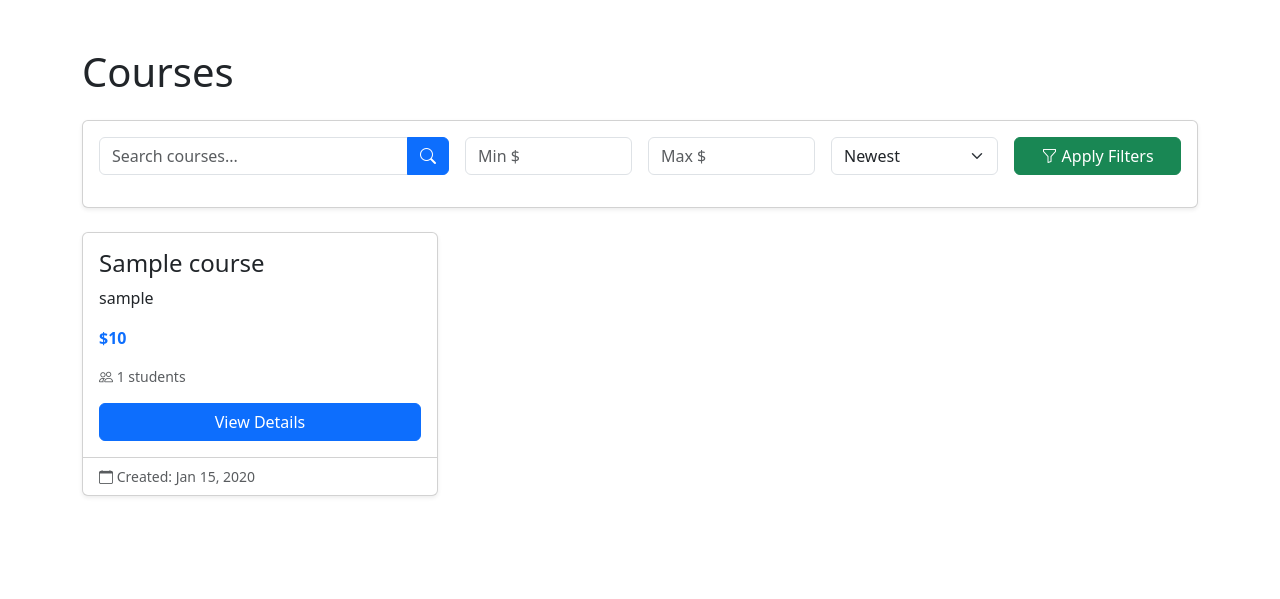
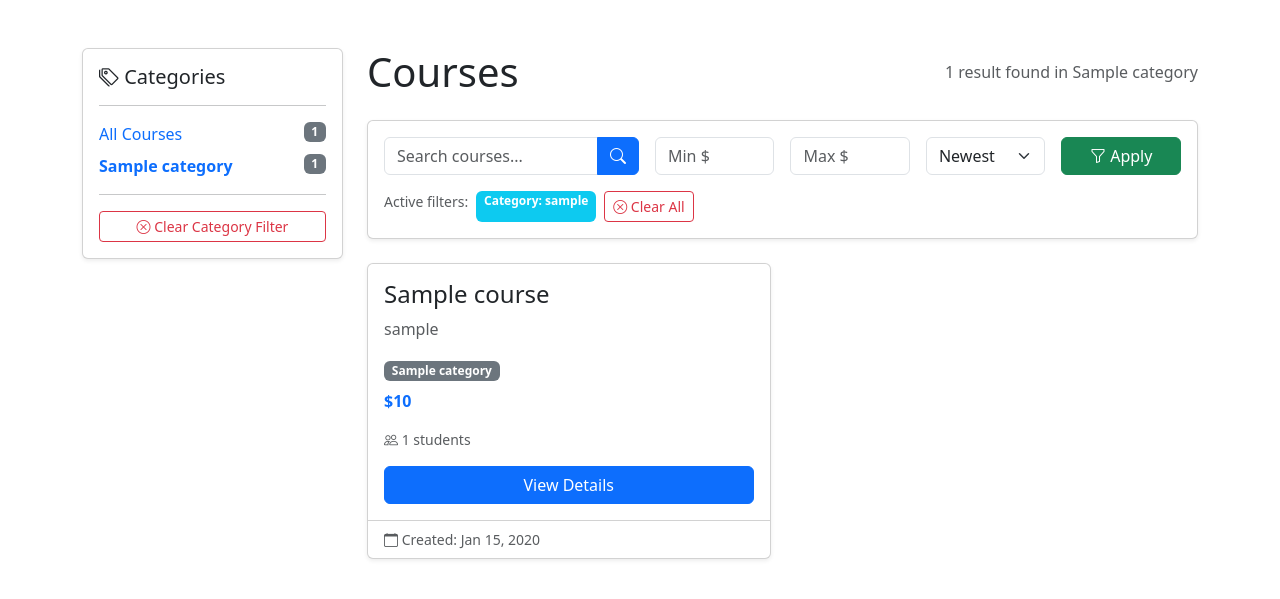
Before and after one commit to yazdan552/CourseHub, a Django app: a page that uses courses/templates/courses/course_list.html in a window 1280 px wide. Shown: the part 56-655 px from the top of the page. Run offline with Django 4.2, Linux system fonts and the light colour scheme; tables that the repository leaves empty hold one stand-in row (values such as "Sample post").

Commit message:
Add category filter to course list
- Add category filter sidebar with course counts
- Filter courses by category slug
- Combine category filter with search and price filters
- Display category badges on course cards
- Keep category filter in URL with hidden input
- Add active filter badges for category

```diff
--- a/courses/templates/courses/course_list.html
+++ b/courses/templates/courses/course_list.html
@@ -1,18 +1,87 @@
+<!-- templates/courses/course_list.html -->
+
 {% extends "base.html" %}
 
 {% block content %}
 
+<div class="row">
+
+    <!-- ================ SIDEBAR: Categories ================ -->
+    <div class="col-md-3">
+
+        <div class="card shadow-sm mb-4">
+
+            <div class="card-body">
+
+                <h5 class="card-title">
+                    <i class="bi bi-tags"></i> Categories
+                </h5>
+
+                <hr>
+
+                <ul class="list-unstyled">
+
+                    <!-- گزینه "All Courses" -->
+                    <li class="mb-2">
+                        <a href="{% url 'course_list' %}"
+                           class="text-decoration-none {% if not category_slug %}fw-bold text-primary{% endif %}">
+                            All Courses
+                            <span class="badge bg-secondary float-end">
+                                {{ total_results }}
+                            </span>
+                        </a>
+                    </li>
+
+                    <!-- لیست دسته‌بندی‌ها -->
+                    {% for category in categories %}
+                        <li class="mb-2">
+                            <a href="{% url 'course_list' %}?category={{ category.slug }}{% if search_query %}&q={{ search_query }}{% endif %}{% if min_price %}&min_price={{ min_price }}{% endif %}{% if max_price %}&max_price={{ max_price }}{% endif %}{% if sort_by != 'newest' %}&sort={{ sort_by }}{% endif %}"
+                               class="text-decoration-none {% if category.slug == category_slug %}fw-bold text-primary{% endif %}">
+                                {{ category.name }}
+                                <span class="badge bg-secondary float-end">
+                                    {{ category.course_count }}
+                                </span>
+                            </a>
+                        </li>
+                    {% empty %}
+                        <li class="text-muted">No categories available.</li>
+                    {% endfor %}
+
+                </ul>
+
+                {% if category_slug %}
+                    <hr>
+                    <a href="{% url 'course_list' %}" class="btn btn-sm btn-outline-danger w-100">
+                        <i class="bi bi-x-circle"></i> Clear Category Filter
+                    </a>
+                {% endif %}
+
+            </div>
+
+        </div>
+
+    </div>
+    <!-- ====================================================== -->
+
+    <!-- ================ MAIN CONTENT ================ -->
+    <div class="col-md-9">
+
         <div class="d-flex justify-content-between align-items-center mb-4">
             <h1 class="mb-0">Courses</h1>
-    {% if search_query or min_price or max_price %}
+            {% if search_query or min_price or max_price or category_slug %}
                 <span class="text-muted">
                     {{ total_results }} result{{ total_results|pluralize }} found
                     {% if search_query %} for "{{ search_query }}"{% endif %}
+                    {% if category_slug %}
+                        {% with cat=categories|first %}
+                            in {{ cat.name|default:category_slug }}
+                        {% endwith %}
+                    {% endif %}
                 </span>
             {% endif %}
         </div>
 
-<!-- ================ Search and Filters Form ================ -->
+        <!-- Search and Filters Form -->
         <div class="card shadow-sm mb-4">
             <div class="card-body">
 
@@ -40,6 +109,12 @@
                                 {% endif %}
                             </div>
                         </div>
+
+                        <!-- ================ NEW: Hidden field for category ================ -->
+                        {% if category_slug %}
+                            <input type="hidden" name="category" value="{{ category_slug }}">
+                        {% endif %}
+                        <!-- ================================================================ -->
 
                         <!-- فیلتر قیمت حداقل -->
                         <div class="col-md-2">
@@ -86,7 +161,7 @@
                         <!-- دکمه اعمال فیلتر -->
                         <div class="col-md-2">
                             <button type="submit" class="btn btn-success w-100">
-                        <i class="bi bi-funnel"></i> Apply Filters
+                                <i class="bi bi-funnel"></i> Apply
                             </button>
                         </div>
 
@@ -94,9 +169,15 @@
 
                     <!-- نمایش فیلترهای فعال -->
                     <div class="mt-3">
-                {% if search_query or min_price or max_price or sort_by != 'newest' %}
+                        {% if search_query or min_price or max_price or category_slug or sort_by != 'newest' %}
                             <div class="d-flex flex-wrap gap-2">
                                 <span class="text-muted small">Active filters:</span>
+
+                                {% if category_slug %}
+                                    <span class="badge bg-info">
+                                        Category: {{ category_slug }}
+                                    </span>
+                                {% endif %}
 
                                 {% if search_query %}
                                     <span class="badge bg-primary">
@@ -117,11 +198,11 @@
                                 {% endif %}
 
                                 {% if sort_by == 'price_asc' %}
-                            <span class="badge bg-info">Price: Low to High</span>
+                                    <span class="badge bg-warning text-dark">Price: Low to High</span>
                                 {% elif sort_by == 'price_desc' %}
-                            <span class="badge bg-info">Price: High to Low</span>
+                                    <span class="badge bg-warning text-dark">Price: High to Low</span>
                                 {% elif sort_by == 'popular' %}
-                            <span class="badge bg-info">Most Popular</span>
+                                    <span class="badge bg-warning text-dark">Most Popular</span>
                                 {% endif %}
 
                                 <a href="{% url 'course_list' %}" class="btn btn-sm btn-outline-danger">
@@ -135,14 +216,13 @@
 
             </div>
         </div>
-<!-- ======================================================== -->
 
-<!-- ================ Results ================ -->
+        <!-- Results -->
         <div class="row">
 
             {% for course in courses %}
 
-        <div class="col-md-4 mb-4">
+                <div class="col-md-6 mb-4">
 
                     <div class="card h-100 shadow-sm">
 
@@ -152,9 +232,20 @@
                                 {{ course.title }}
                             </h4>
 
-                    <p>
+                            <p class="text-muted">
                                 {{ course.instructor }}
                             </p>
+
+                            <!-- ================ NEW: نمایش دسته‌بندی‌ها در کارت ================ -->
+                            <div class="mb-2">
+                                {% for category in course.categories.all|slice:":2" %}
+                                    <span class="badge bg-secondary">{{ category.name }}</span>
+                                {% endfor %}
+                                {% if course.categories.count > 2 %}
+                                    <span class="badge bg-secondary">+{{ course.categories.count|add:"-2" }}</span>
+                                {% endif %}
+                            </div>
+                            <!-- ================================================================ -->
 
                             <p class="fw-bold text-primary">
                                 ${{ course.price }}
@@ -185,7 +276,6 @@
             {% empty %}
 
                 <div class="col-12 text-center py-5">
-            {% if search_query or min_price or max_price %}
                     <h4 class="text-muted">
                         <i class="bi bi-search"></i> No courses found
                     </h4>
@@ -193,16 +283,15 @@
                         Try adjusting your search terms or filters.
                         <a href="{% url 'course_list' %}">Clear all filters</a>
                     </p>
-            {% else %}
-                <h4 class="text-muted">
-                    No courses available yet.
-                </h4>
-            {% endif %}
                 </div>
 
             {% endfor %}
 
         </div>
+
+    </div>
     <!-- ======================================== -->
 
+</div>
+
 {% endblock %}
--- a/courses/views.py
+++ b/courses/views.py
@@ -2,12 +2,13 @@ from django.contrib.auth.decorators import login_required
 from django.db.models import Count, Q
 from django.http import HttpResponseForbidden
 from django.shortcuts import render, redirect, get_object_or_404
-from .forms import CourseForm, RegisterForm, InstructorProfileForm
-from .models import Course, Instructor, Enrollment
 from django.contrib.auth import login
 from django.contrib.admin.views.decorators import staff_member_required
 from django.contrib import messages
 from django.contrib.auth.models import User
+
+from .forms import CourseForm, RegisterForm, InstructorProfileForm
+from .models import Course, Instructor, Enrollment, Category
 
 
 # Create your views here.
@@ -15,18 +16,23 @@ from django.contrib.auth.models import User
 
 def course_list(request):
     """
-    نمایش لیست تمام دوره‌ها با شمارش تعداد دانشجویان
+    نمایش لیست تمام دوره‌ها
     استفاده از annotate برای بهینه‌سازی Query
     +قابلیت جستجو
+    +دسته بندی
     """
     search_query = request.GET.get('q', '').strip()
     min_price = request.GET.get('min_price', '')
     max_price = request.GET.get('max_price', '')
     sort_by = request.GET.get('sort', 'newest')
+    category_slug = request.GET.get('category', '')
 
     courses = Course.objects.select_related('instructor').annotate(
         students_count=Count('enrollments')
     ).filter(is_active=True)
+
+    if category_slug:
+        courses = courses.filter(categories__slug=category_slug)
 
     # جست و جو
     if search_query:
@@ -36,7 +42,7 @@ def course_list(request):
             Q(instructor__user__username__icontains=search_query)  # جستجو در نام مدرس
         )
 
-    # ================ فیلتر قیمت ================
+    # قیمت
     if min_price:
         try:
             min_price = int(min_price)
@@ -51,7 +57,7 @@ def course_list(request):
         except ValueError:
             max_price = ''
 
-    # ================ مرتب‌سازی ================
+    # مرتب‌سازی
     if sort_by == 'price_asc':
         courses = courses.order_by('price')  # قیمت از کم به زیاد
     elif sort_by == 'price_desc':
@@ -62,6 +68,9 @@ def course_list(request):
         courses = courses.order_by('-created_at')  # جدیدترین
     else:
         courses = courses.order_by('-created_at')  # پیش‌فرض
+
+    # دریافت همه دسته‌بندی‌ها برای نمایش در سایدبار
+    categories = Category.objects.all().annotate(course_count=Count('courses', filter=Q(courses__is_active=True)))
 
     # ================ تعداد نتایج ================
     total_results = courses.count()
@@ -75,6 +84,8 @@ def course_list(request):
             "min_price": min_price,
             "max_price": max_price,
             "sort_by": sort_by,
+            "category_slug": category_slug,
+            "categories": categories,
             "total_results": total_results,
         },
     )
@@ -251,6 +262,8 @@ def create_course(request):
 
             course.save()
 
+            form.save_m2m()
+
             messages.success(
                 request,
                 "Course created successfully.",
@@ -275,6 +288,14 @@ def update_course(request, course_id):
     """
     ویرایش دوره (فقط مدرس دوره)
     """
+    # اطمینان از وجود Instructor
+    if not hasattr(request.user, 'instructor'):
+        Instructor.objects.create(
+            user=request.user,
+            phone="",
+            bio=""
+        )
+
     course = get_object_or_404(
         Course,
         id=course_id,
@@ -293,6 +314,7 @@ def update_course(request, course_id):
 
         if form.is_valid():
             form.save()
+            form.save_m2m()
 
             messages.success(
                 request,
```
Lines whose indentation alone changed are shown as unchanged.
